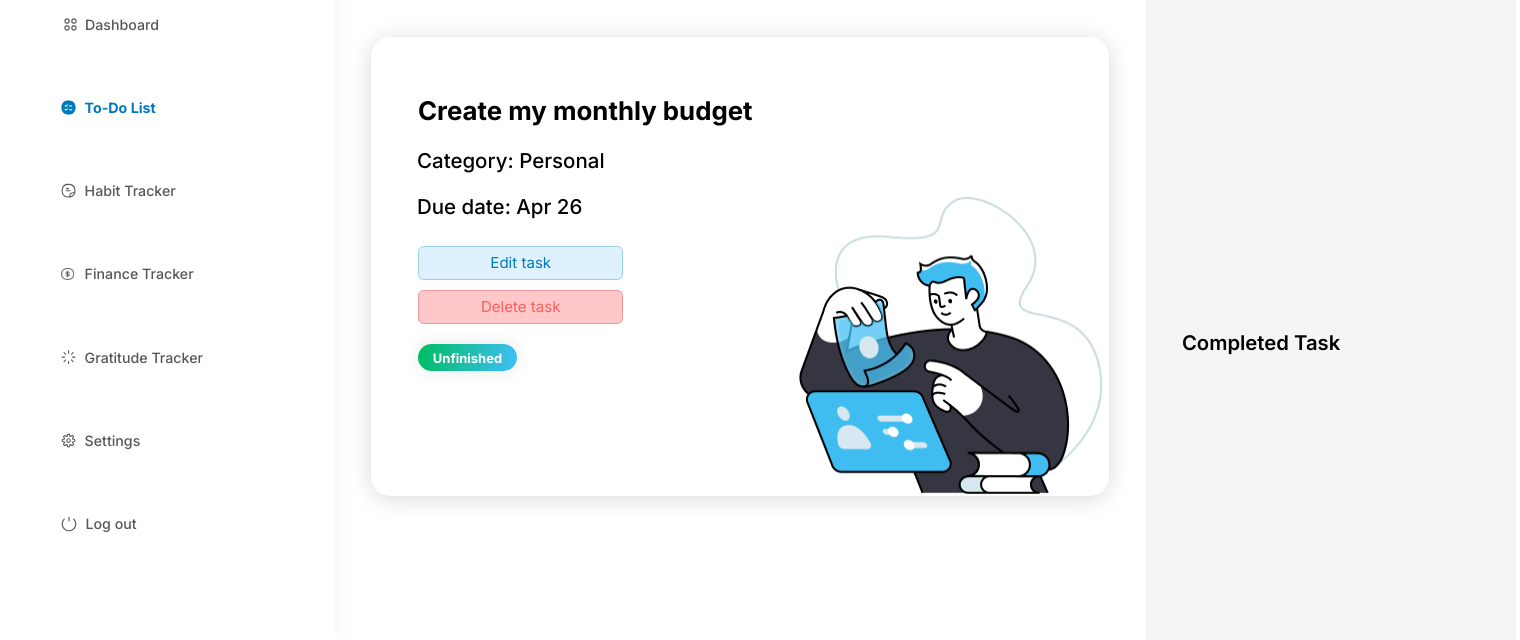
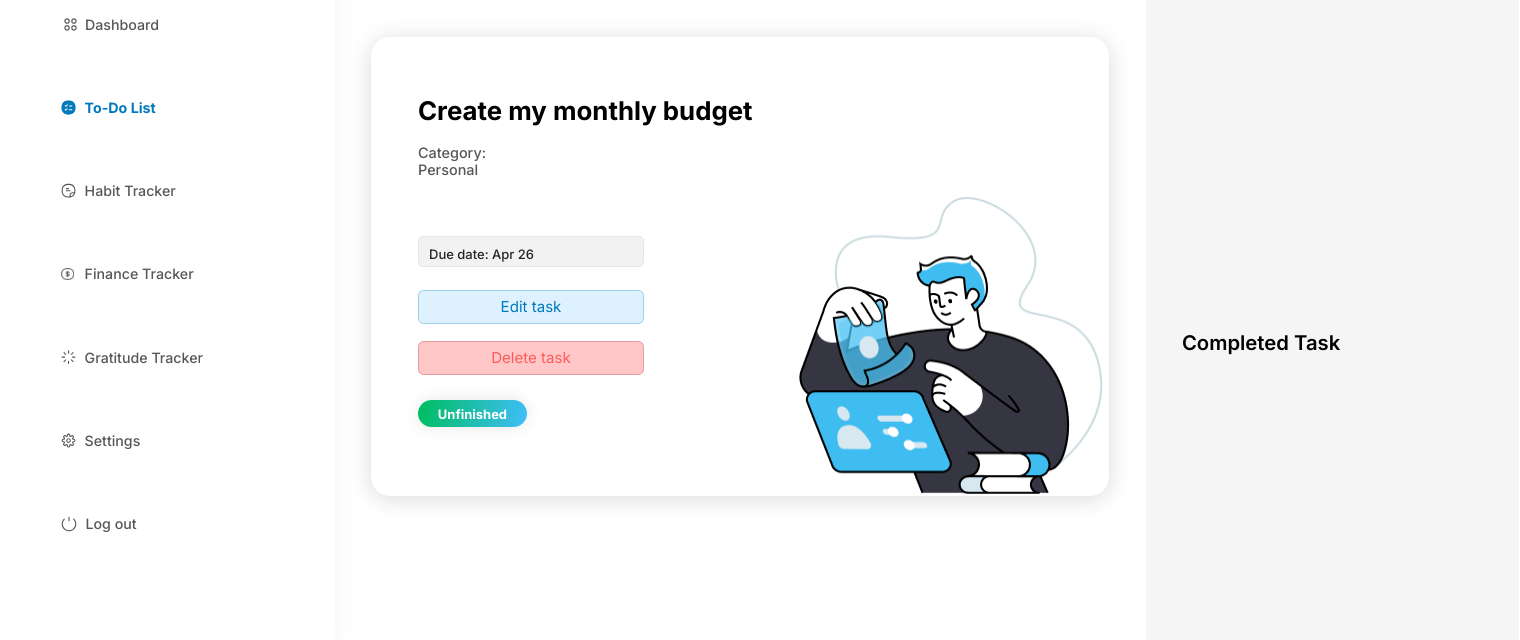
Before and after one commit to mochammadkevin/Tugas-Akhir-RPL, a Django app: template templates/task_detail.html in a window 1520 px wide. Shown: the part 127-767 px from the top of the page. Run offline with Django 4.2, Linux system fonts and the light colour scheme; the template is opened without the code that fills it: values that come from a table or form of the project are taken from there, others are empty; data comes from the database, SQL or seed files in the repository.

Commit message:
happy eid!

```diff
--- a/myFirstApp/static/tododetail.css
+++ b/myFirstApp/static/tododetail.css
@@ -377,43 +377,62 @@ a:hover {
 
 .taskdesc {
     position: absolute;
-    width: 337px;
-    height: 28px;
-    left: 417px;
-    top: 275px;
+width: 70.71px;
+height: 13.71px;
+left: 418.01px;
+top: 271px;
 
 font-family: 'Inter';
 font-style: normal;
 font-weight: 500;
-    font-size: 20.4718px;
-    line-height: 25px;
+font-size: 14.4296px;
+line-height: 17px;
 
-    color: #000000;
+color: #575757;
 }
 
-.taskcreated {
+.taskdescbox{
+    box-sizing: border-box;
+
 position: absolute;
-    width: 337px;
-    height: 28px;
-    left: 417px;
-    top: 321px;
+width: 226px;
+height: 31px;
+left: 418px;
+top: 293.02px;
 
+background: rgba(0, 0, 0, 0.05);
+border: 0.721482px solid #E7E7E7;
+border-radius: 4.78906px;
 font-family: 'Inter';
 font-style: normal;
-    font-weight: 500;
-    font-size: 20.4718px;
-    line-height: 25px;
+font-size: 13px;
+padding: 10px;
+}
 
-    color: #000000;
+.taskcreated{
+    box-sizing: border-box;
 
+position: absolute;
+width: 226px;
+height: 31px;
+left: 418px;
+top: 363.02px;
+
+background: rgba(0, 0, 0, 0.05);
+border: 0.721482px solid #E7E7E7;
+border-radius: 4.78906px;
+font-size: 13px;
+padding: 10px;
+font-family: 'Inter';
+font-style: normal;
 }
 
 .taskstatus {
     position: absolute;
-    width: 99px;
+width: 108.88px;
 height: 27px;
 left: 418px;
-    top: 471px;
+top: 527px;
 
     background: linear-gradient(99.87deg, #00BD62 2.23%, #3EBEF5 96.86%);
     box-shadow: 0px 0px 17.1082px rgba(0, 0, 0, 0.1);
@@ -422,10 +441,10 @@ a:hover {
 
 .taskstatusdesc {
     position: absolute;
-width: 72.82px;
+    width: 80.09px;
     height: 17.18px;
-left: 431.09px;
-top: 476.73px;
+    left: 432.4px;
+    top: 532.73px;
 }
 
 .taskstatusdesc h3 {
@@ -443,10 +462,10 @@ color: #FFFFFF;
     box-sizing: border-box;
 
 position: absolute;
-width: 205.48px;
-height: 33.55px;
+width: 226px;
+height: 34px;
 left: 418px;
-top: 373px;
+top: 417px;
 
 background: rgba(0, 148, 255, 0.13);
 border: 0.83871px solid #9AD0E8;
@@ -466,10 +485,10 @@ color: #0079BD;
     box-sizing: border-box;
 
 position: absolute;
-width: 205.48px;
-height: 33.55px;
+width: 226px;
+height: 34px;
 left: 418px;
-top: 417.45px;
+top: 468px;
 
 background: rgba(255, 0, 0, 0.22);
 border: 0.83871px solid #E89A9A;
```
Also changed, not shown: other parts of myFirstApp/static/tododetail.css (+56 -1 lines). Lines whose indentation alone changed are shown as unchanged.
